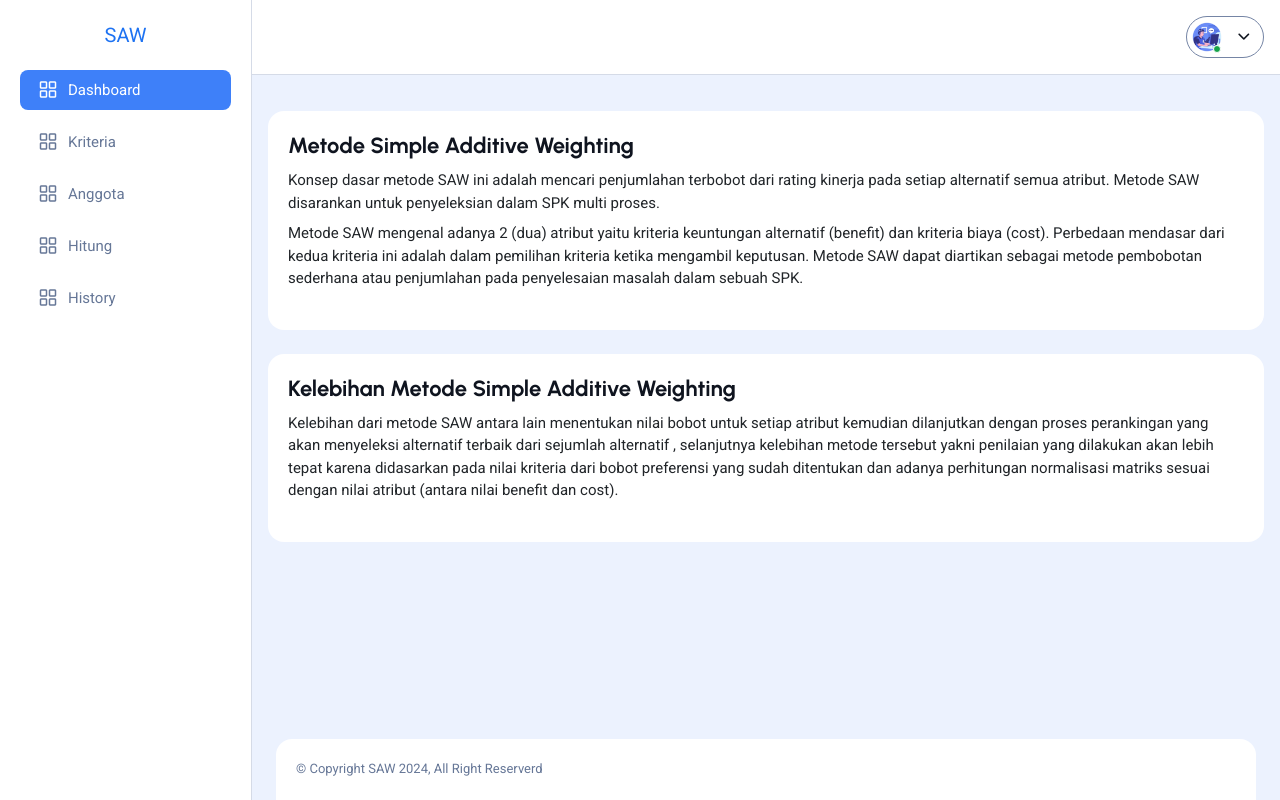
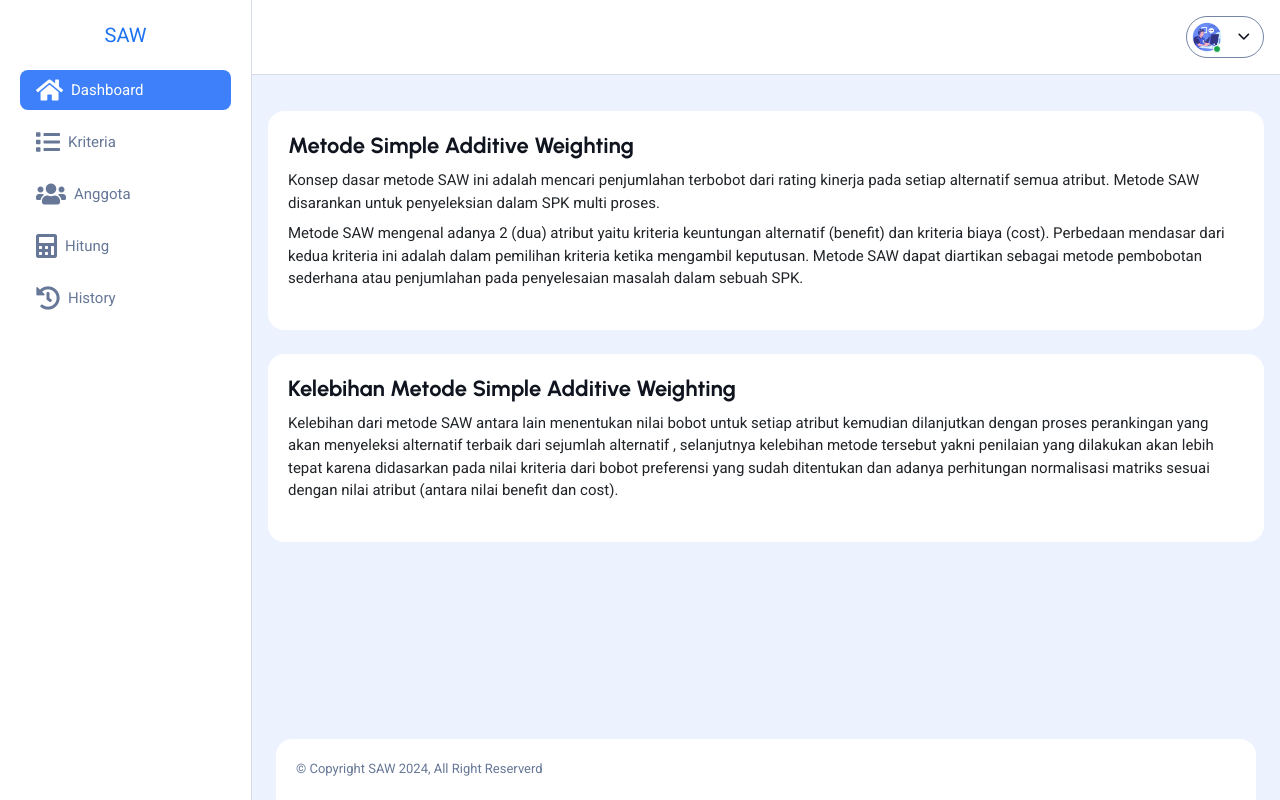
Before and after one commit to sonyadriko/Sistem-Pendukung-Keputusan-SAW, a PHP site: page /views/index.php in a window 1280 px wide. Run offline with PHP 8.4, Linux system fonts and the light colour scheme; the visitor is signed in with stand-in values (Sample User, id 1); some libraries are stand-ins or nearby versions.

Commit message:
update icon sidebar and fix topbar

```diff
--- a/views/partials/sidebar.php
+++ b/views/partials/sidebar.php
@@ -4,6 +4,8 @@ session_start();
 //     header('Location: login.php');
 // }
  ?>
+<link rel="stylesheet" href="https://cdnjs.cloudflare.com/ajax/libs/font-awesome/5.15.4/css/all.min.css">
+
 <aside class="sidebar">
     <!-- sidebar close btn -->
     <button type="button"
@@ -22,33 +24,34 @@ session_start();
             <ul class="sidebar-menu">
                 <li class="sidebar-menu__item">
                     <a href="index.php" class="sidebar-menu__link">
-                        <span class="icon"><i class="ph ph-squares-four"></i></span>
+                        <span class="icon"><i class="fas fa-home"></i></span> <!-- Ganti dengan icon 'home' -->
                         <span class="text">Dashboard</span>
                     </a>
                 </li>
                 <?php if($_SESSION['role'] == 'admin'){ ?>
                 <li class="sidebar-menu__item">
                     <a href="kriteria.php" class="sidebar-menu__link">
-                        <span class="icon"><i class="ph ph-squares-four"></i></span>
+                        <span class="icon"><i class="fas fa-list"></i></span> <!-- Ganti dengan icon 'list' -->
                         <span class="text">Kriteria</span>
                     </a>
                 </li>
                 <li class="sidebar-menu__item">
                     <a href="anggota.php" class="sidebar-menu__link">
-                        <span class="icon"><i class="ph ph-squares-four"></i></span>
+                        <span class="icon"><i class="fas fa-users"></i></span> <!-- Ganti dengan icon 'users' -->
                         <span class="text">Anggota</span>
                     </a>
                 </li>
                 <li class="sidebar-menu__item">
                     <a href="cek_hitung.php" class="sidebar-menu__link">
-                        <span class="icon"><i class="ph ph-squares-four"></i></span>
+                        <span class="icon"><i class="fas fa-calculator"></i></span>
+                        <!-- Ganti dengan icon 'calculator' -->
                         <span class="text">Hitung</span>
                     </a>
                 </li>
                 <?php } ?>
                 <li class="sidebar-menu__item">
                     <a href="history.php" class="sidebar-menu__link">
-                        <span class="icon"><i class="ph ph-squares-four"></i></span>
+                        <span class="icon"><i class="fas fa-history"></i></span> <!-- Ganti dengan icon 'history' -->
                         <span class="text">History</span>
                     </a>
                 </li>
@@ -56,4 +59,5 @@ session_start();
         </div>
     </div>
 
+
 </aside>
--- a/views/partials/topnavbar.php
+++ b/views/partials/topnavbar.php
@@ -35,7 +35,7 @@
             <div class="dropdown-menu dropdown-menu--lg border-0 bg-transparent p-0">
                 <div class="card border border-gray-100 rounded-12 box-shadow-custom">
                     <div class="card-body">
-                        <div class="flex-align gap-8 mb-20 pb-20">
+                        <div class="flex-align gap-8 pb-20">
                             <img src="../assets/images/admin.jpg" alt="" class="w-54 h-54 rounded-circle">
                             <div class="">
                                 <h4 class="mb-0"><?php echo $_SESSION['nama']; ?></h4>
```
